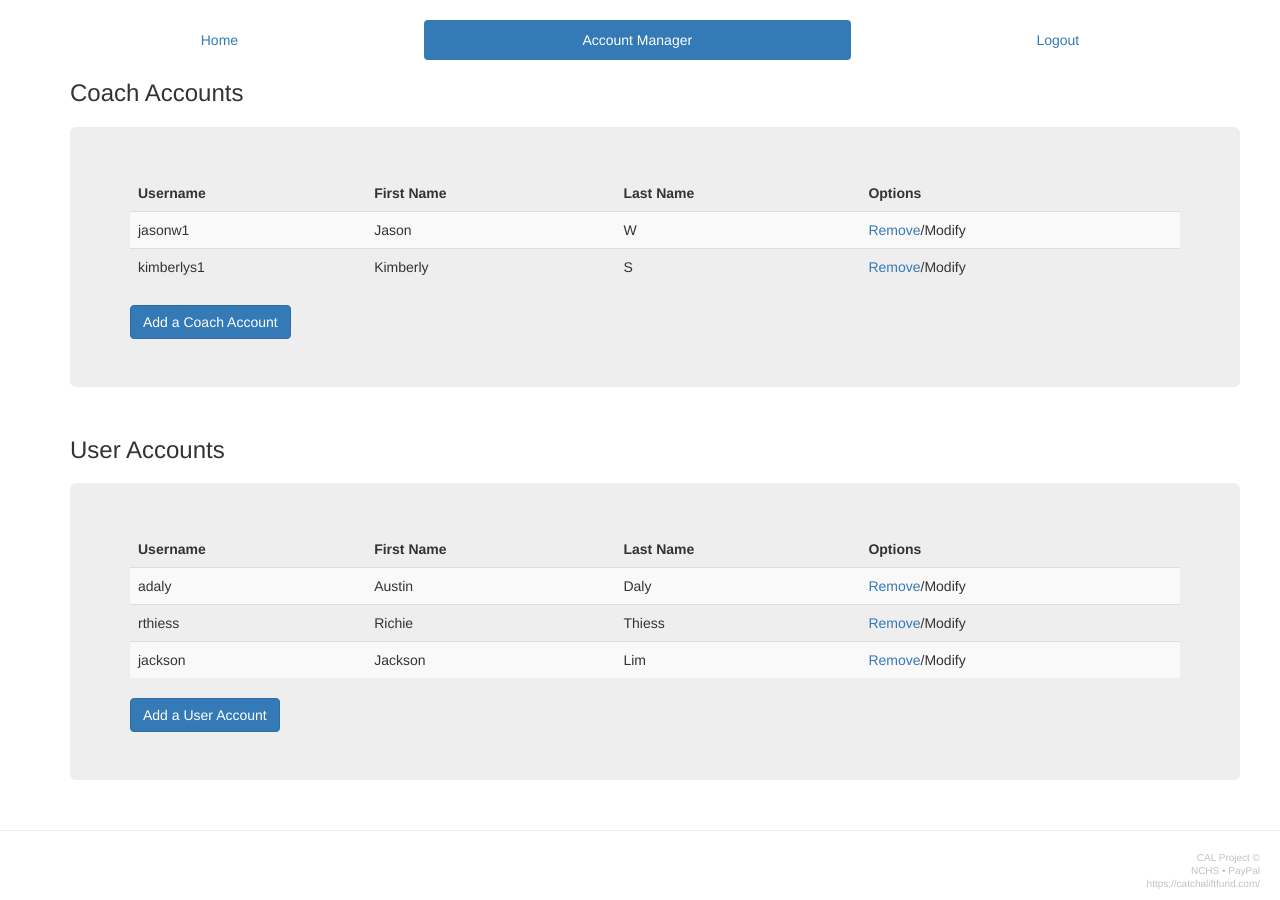
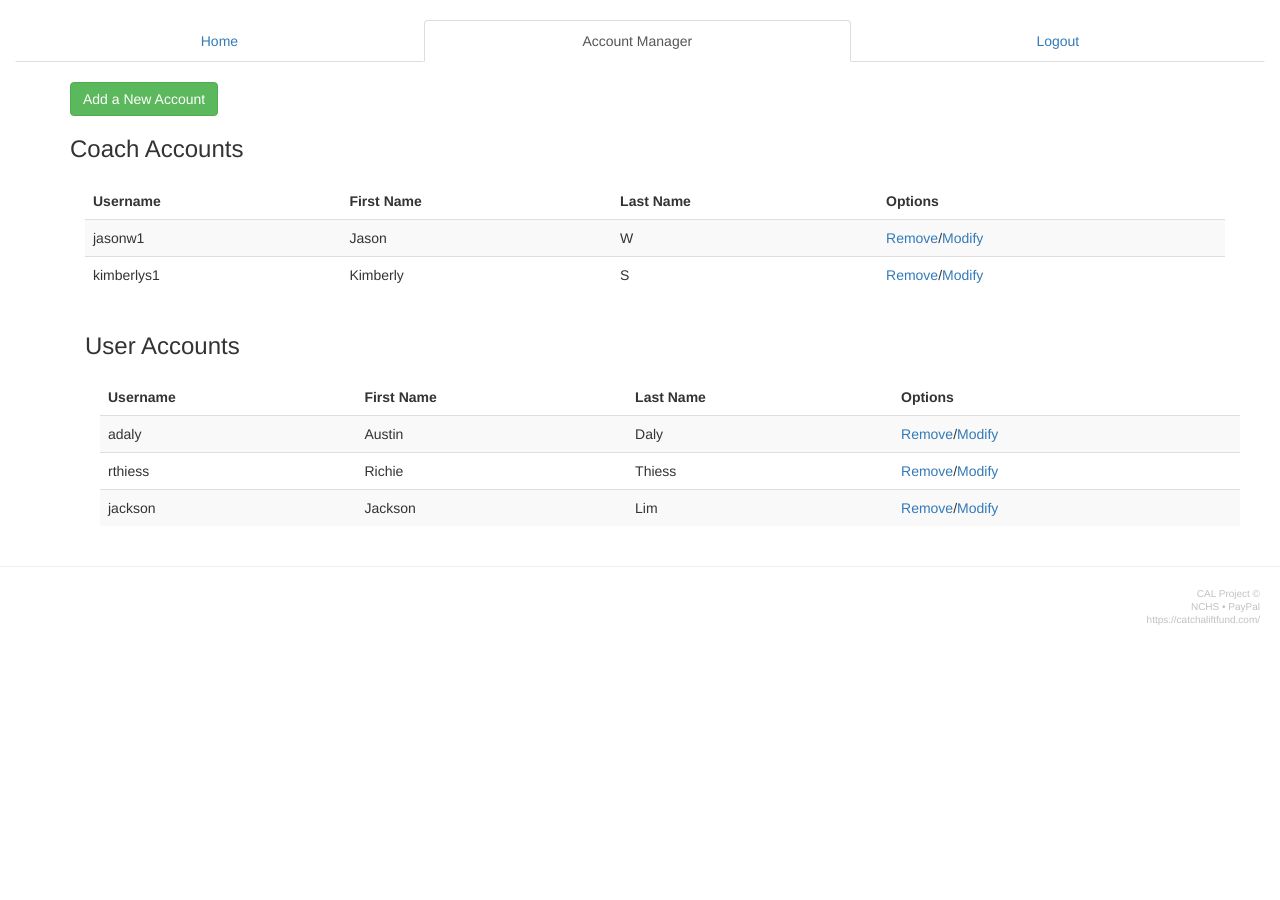
Before and after one commit to isabella232/CatchALift, a Django app: page /manager in a window 1280 px wide. Shown: the part 58-958 px from the top of the page. After the commit the page ends 683 px from the top, so only its background shows below. Run offline with Django 3.2, Linux system fonts and the light colour scheme; a user stored in the database is signed in; data comes from the database, SQL or seed files in the repository; both versions use the stored data as it was after the commit; some libraries are stand-ins or nearby versions.

Commit message:
finalized CAL account manager

```diff
--- a/cal/apps/home/url.py
+++ b/cal/apps/home/url.py
@@ -4,6 +4,10 @@ from . import views
 urlpatterns = [
     url(r'^$', views.landing, name='index'),
     url(r'^manager$', views.landing, name='manager'),
+    url(r'^manager/c$', views.create, name='create'),
     url(r'^manager/r(?P<user_id>\d+)$', views.remove, name='remove'),
+    url(r'^manager/m(?P<user_id>\d+)$', views.modify, name='modify'),
+    url(r'^manager/s(?P<user_id>\d+)$', views.save, name='save'),
+    url(r'^manager/save_new$', views.save_new, name='save_new'),
     url(r'^sign_out$', views.sign_out, name='sign_out'),
 ]
--- a/cal/apps/home/views.py
+++ b/cal/apps/home/views.py
@@ -6,9 +6,9 @@ def landing(request):
     if not request.user.is_authenticated():
         return redirect('login:login')
     context = dict()
-    context['name'] = str(request.user.get_username())
-    context['group'] = str(request.user.groups.all()[0].name)
-    context['page'] = str(request.path)
+    context['name'] = request.user.get_username()
+    context['group'] = request.user.groups.all()[0].name
+    context['page'] = request.path
 
     if request.path == '/manager':
         context['coach_list'] = User.objects.filter(groups__name='Coach')
@@ -19,13 +19,54 @@ def landing(request):
 def remove(request, user_id):
     if not request.user.is_authenticated():
         return redirect('login:login')
-    User.objects.filter(id=user_id).delete()
+    User.objects.get(id=user_id).delete()
+    return redirect('home:manager')
+
+def modify(request, user_id):
+    if not request.user.is_authenticated():
+        return redirect('login:login')
+    user = User.objects.get(id = user_id)
     context = dict()
-    context['name'] = str(request.user.get_username())
-    context['group'] = 'CALadmin'
-    context['page'] = '/manager'
-    context['coach_list'] = User.objects.filter(groups__name='Coach')
-    context['user_list'] = User.objects.filter(groups__name='User')
+    context['modify'] = True
+    context['group'] = request.user.groups.all()[0].name
+    context['page'] = request.path
+    context['id'] = user_id
+    context['username'] = user.username
+    context['fname'] = user.first_name
+    context['lname'] = user.last_name
+    return render(request, 'home/index.html', context)
+
+def save(request, user_id):
+    if not request.user.is_authenticated():
+        return redirect('login:login')
+    user = User.objects.get(id = user_id)
+    user.username = request.POST['username']
+    user.first_name = request.POST['fname']
+    user.last_name = request.POST['lname']
+    user.save()
+    return redirect('home:manager')
+
+def create(request):
+    if not request.user.is_authenticated():
+        return redirect('login:login')
+    context = dict()
+    context['create'] = True
+    context['group'] = request.user.groups.all()[0].name
+    context['page'] = request.path
+    return render(request, 'home/index.html', context)
+
+def save_new(request):
+    if not request.user.is_authenticated():
+        return redirect('login:login')
+    error = len(User.objects.all().filter(username=request.POST['username']))!=0
+    if error:
+        context = dict()
+        context['create'] = True
+        context['group'] = request.user.groups.all()[0].name
+        context['page'] = request.path
+        context['error'] = 'This account already exists'
+        return render(request, 'home/index.html', context)
+    User.objects.create(username=request.POST['username'], first_name=request.POST['fname'], last_name=request.POST['lname'])
     return redirect('home:manager')
 
 def sign_out(request):
--- a/cal/templates/base.html
+++ b/cal/templates/base.html
@@ -4,6 +4,7 @@
   <head>
       <meta charset="UTF-8">
         <title>CAL Project</title>
+        <meta name="viewport" content="width-device-width, initial-scale=1">
         <link rel="shortcut icon" href="{% static 'img/logo.jpg' %}" />
         <link rel="stylesheet" href="{% static 'css/bootstrap.min.css' %}"/>
         <link rel="stylesheet" href="{% static 'css/simple-sidebar.css' %}">
--- a/cal/templates/home/admin/admin.html
+++ b/cal/templates/home/admin/admin.html
@@ -1,7 +1,9 @@
 <!-- rendered through index.html -->
 {% include 'home/admin/menu.html' %}
-{% if page == "/manager" %}
+{% if page == '/manager' %}
   {% include 'home/admin/manager.html' %}
+{% elif modify or create %}
+    {% include 'home/admin/modify.html' %}
 {% else %}
   {% include 'home/admin/home.html' %}
 {% endif %}
--- a/cal/templates/home/admin/manager.html
+++ b/cal/templates/home/admin/manager.html
@@ -1,6 +1,8 @@
 <div class="container">
+  <div class="spaced">
+    <button type="button" class="btn btn-success" onclick="location.href='{% url 'home:create' %}';">Add a New Account</button>
     <h3>Coach Accounts</h3>
-  <div class="container jumbotron spaced">
+    <div class="container spaced">
       <table class="table table-striped">
         <thead>
           <tr>
@@ -16,18 +18,17 @@
               <td>{{ coach.get_username }}</td>
               <td>{{ coach.first_name }}</td>
               <td>{{ coach.last_name }}</td>
-            <td><a href="{% url 'home:remove' coach.id %}">Remove</a>/Modify</td>
+              <td><a href="{% url 'home:remove' coach.id %}">Remove</a>/<a href="{% url 'home:modify' coach.id %}">Modify</a></td>
             </tr>
           {% endfor %}
         </tbody>
       </table>
-    <button type="button" class="btn btn-primary" href="#">Add a Coach Account</button>
     </div>
   </div>
 
   <div class="container">
     <h3>User Accounts</h3>
-  <div class="container jumbotron spaced">
+    <div class="container spaced">
       <table class="table table-striped">
         <thead>
           <tr>
@@ -43,11 +44,11 @@
               <td>{{ user.get_username }}</td>
               <td>{{ user.first_name }}</td>
               <td>{{ user.last_name }}</td>
-            <td><a href="{% url 'home:remove' user.id %}">Remove</a>/Modify</td>
+              <td><a href="{% url 'home:remove' user.id %}">Remove</a>/<a href="{% url 'home:modify' user.id %}">Modify</a></td>
             </tr>
           {% endfor %}
         </tbody>
       </table>
-    <button type="button" class="btn btn-primary" href="#">Add a User Account</button>
     </div>
   </div>
+</div>
--- a/cal/templates/home/admin/menu.html
+++ b/cal/templates/home/admin/menu.html
@@ -8,7 +8,7 @@
       </div>
     </nav>
     <div class="container-fluid">
-        <ul class="nav nav-pills nav-justified">
+        <ul class="nav nav-tabs nav-justified">
           <li role="presentation" {% if page == '/' %}class="active"{% endif %}><a href="{% url 'home:index' %}">Home</a></li>
           <li role="presentation" {% if page == '/manager' %}class="active"{% endif %}><a href="{% url 'home:manager' %}">Account Manager</a></li>
           <li><a href="{% url 'home:sign_out' %}">Logout</a></li>
```
Also changed, not shown: cal/templates/home/admin/modify.html (added, +22 -0 lines), cal/db.sqlite3, 2 other files. Lines whose indentation alone changed are shown as unchanged.
